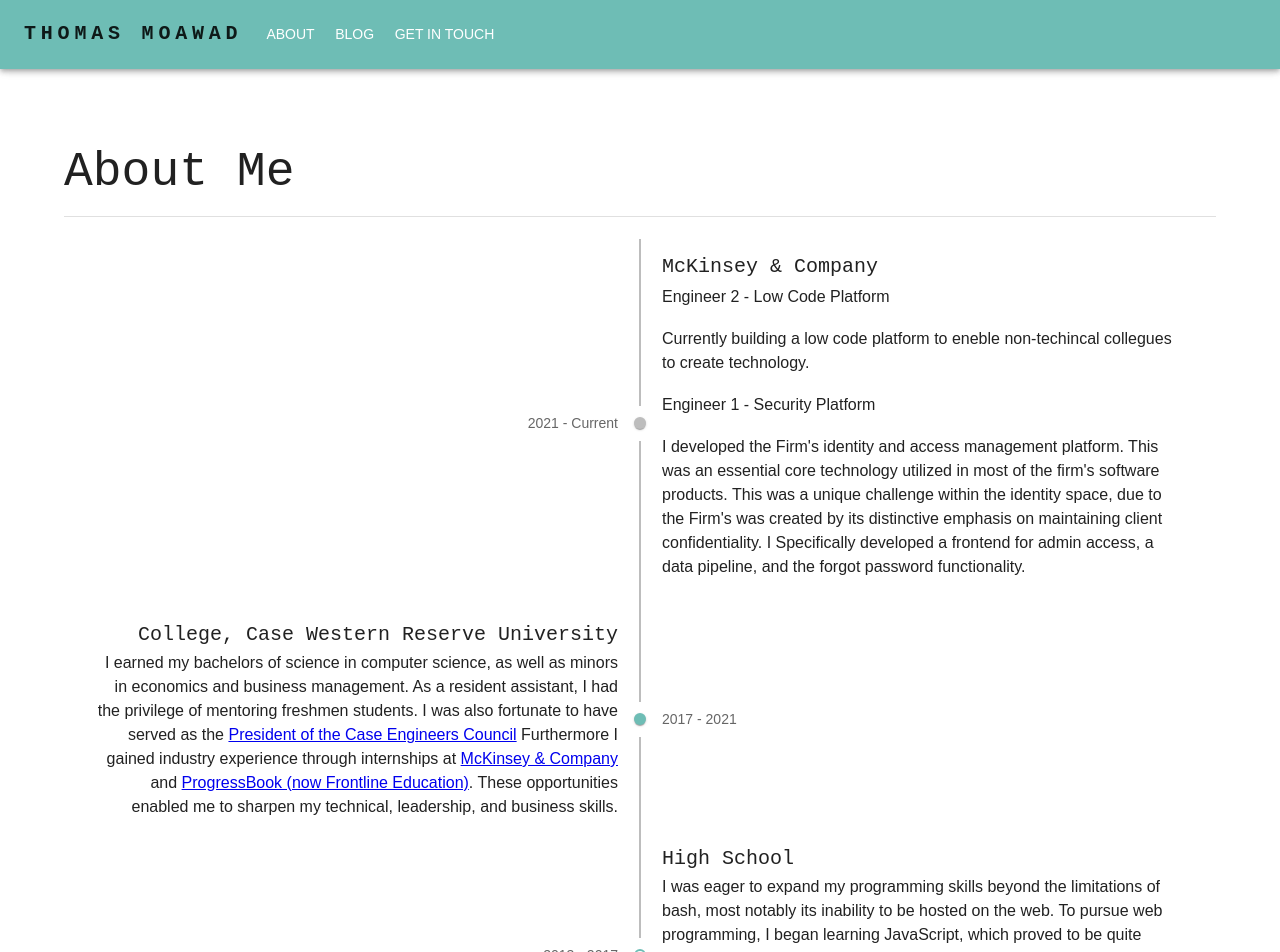
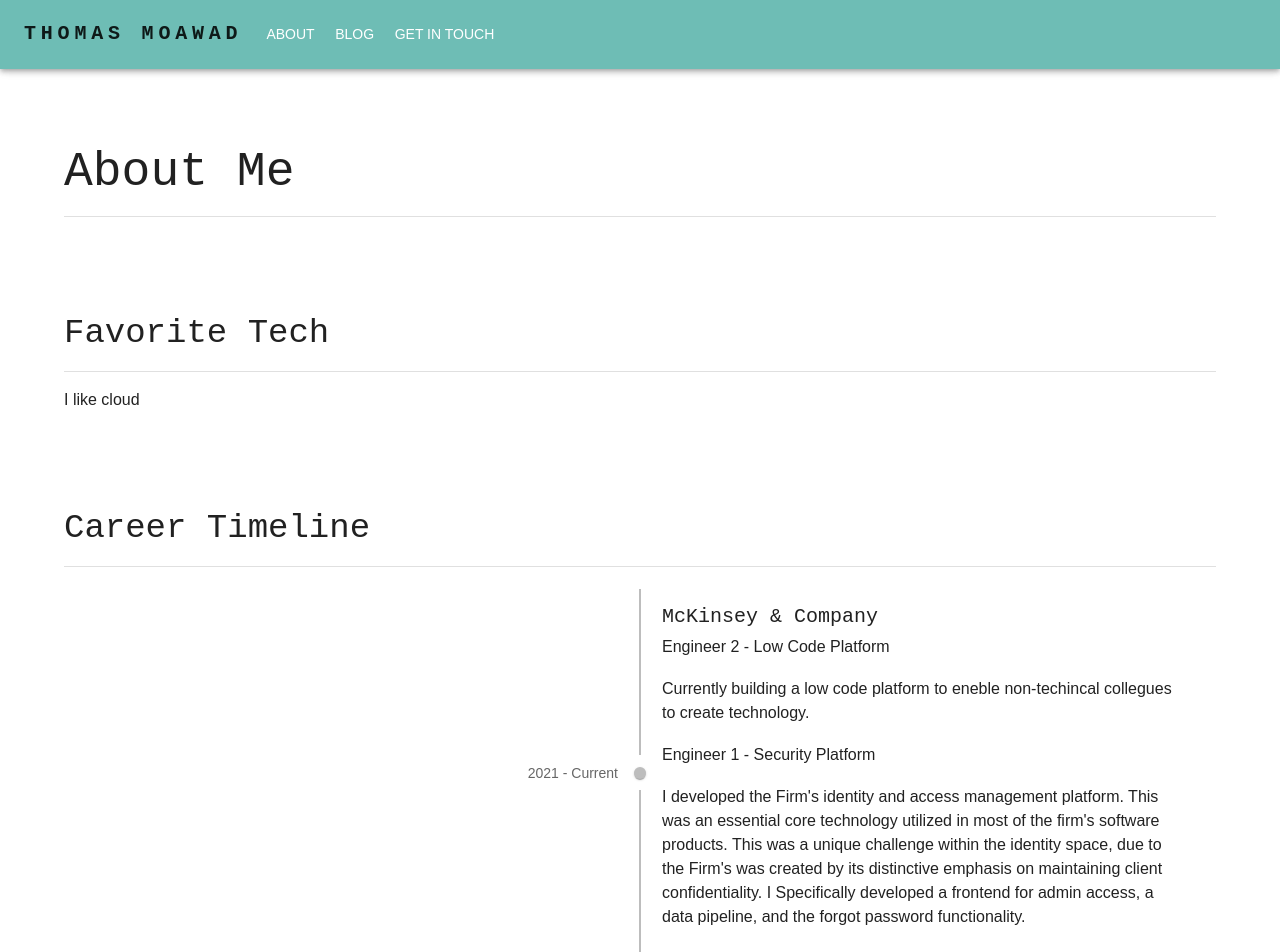
Before and after one commit to tjm165/portfolio, a React (Create React App) app in the folder frontend/: page /about in a window 1280 px wide. Shown: the top 952 px of the page. Built offline with nearby package versions, Linux system fonts and the light colour scheme.

Commit message:
Begin to add favorite tech

```diff
--- /dev/null
+++ b/frontend/src/components/common/section/SimpleSubSection.tsx
@@ -0,0 +1,42 @@
+import { Typography, Container, Grid, Box, Hidden } from "@mui/material";
+import MyDivider from "./MyDivider";
+import { Align } from "./SimpleSection";
+
+type PropTypes = {
+  headingText: string;
+  subHeadingText?: string;
+  children?: JSX.Element;
+};
+
+export default function SimpleSection({ headingText, children }: PropTypes) {
+  const alignHeading = Align.LEFT;
+  const gridContainerStyle: React.CSSProperties = {
+    paddingTop: "10vh",
+    alignItems: alignHeading,
+    justifyContent: alignHeading,
+  };
+
+  const headingStyle: React.CSSProperties = {
+    textAlign: alignHeading,
+  };
+
+  return (
+    <>
+      <Grid style={gridContainerStyle} container>
+        <Grid item style={headingStyle} sm={8}>
+          <Typography component="h1" variant="h4">
+            {headingText}
+          </Typography>
+        </Grid>
+      </Grid>
+      {children && (
+        <Grid>
+          <MyDivider />
+          <Grid item sm={8}>
+            <Box my={2}>{children}</Box>
+          </Grid>
+        </Grid>
+      )}
+    </>
+  );
+}
--- a/frontend/src/components/common/section/index.tsx
+++ b/frontend/src/components/common/section/index.tsx
@@ -1,4 +1,5 @@
 import HeroSection from "./HeroSection";
 import SimpleSection, { Align } from "./SimpleSection";
+import SimpleSubSection from "./SimpleSubSection";
 
-export { HeroSection, SimpleSection, Align };
+export { HeroSection, SimpleSection, SimpleSubSection, Align };
--- /dev/null
+++ b/frontend/src/components/pages/about/favoriteTech.tsx
@@ -0,0 +1,3 @@
+export default function FavoriteTech() {
+  return <div> I like cloud </div>;
+}
--- a/frontend/src/components/pages/about/index.tsx
+++ b/frontend/src/components/pages/about/index.tsx
@@ -1,69 +1,10 @@
 import { SimpleSection } from "../../common/section";
+import { SimpleSubSection } from "../../common/section";
 import Container from "@mui/material/Container";
-import Timeline from "@mui/lab/Timeline";
-import TimelineItem from "@mui/lab/TimelineItem";
-import TimelineSeparator from "@mui/lab/TimelineSeparator";
-import TimelineConnector from "@mui/lab/TimelineConnector";
-import TimelineContent from "@mui/lab/TimelineContent";
-import TimelineOppositeContent from "@mui/lab/TimelineOppositeContent";
-import TimelineDot from "@mui/lab/TimelineDot";
+import { useTitle } from "../../../hooks";
+import Timeline from "./timeline";
+import FavoriteTech from "./favoriteTech";
 import Typography from "@mui/material/Typography";
-import { useTitle } from "../../../hooks";
-import timelineItemsData from "./timelineItemsData";
-
-const colors = [undefined, "primary", "primary"];
-const variants = ["filled", "filled", "outlined"];
-
-function Record({ color, variant, date, title, paragraph, icon }: any) {
-  return (
-    <TimelineItem>
-      <TimelineOppositeContent
-        sx={{ m: "auto 0" }}
-        align="right"
-        variant="body2"
-        color="text.secondary"
-      >
-        {date}
-      </TimelineOppositeContent>
-      <TimelineSeparator>
-        <TimelineConnector />
-        <TimelineDot color={color} variant={variant}>
-          {icon}
-        </TimelineDot>
-        <TimelineConnector />
-      </TimelineSeparator>
-      <TimelineContent sx={{ py: "12px", px: 2 }}>
-        <Typography variant="h6" component="span">
-          {title}
-        </Typography>
-        <Typography>{paragraph}</Typography>
-      </TimelineContent>
-    </TimelineItem>
-  );
-}
-
-export function CustomizedTimeline() {
-  const getVariant = (i: any, list: any) => {
-    const index = i % list.length;
-    return list[index];
-  };
-
-  return (
-    <Timeline position="alternate">
-      {timelineItemsData
-        .slice()
-        .reverse()
-        .map((val, i) => (
-          <Record
-            key={i}
-            {...val}
-            color={getVariant(i, colors)}
-            variant={getVariant(i, variants)}
-          />
-        ))}
-    </Timeline>
-  );
-}
 
 export default function About() {
   const title = "About Me";
@@ -72,7 +13,15 @@ export default function About() {
   return (
     <Container maxWidth="lg">
       <SimpleSection headingText={title}>
-        <CustomizedTimeline />
+        <>
+          <SimpleSubSection headingText="Favorite Tech">
+            <FavoriteTech />
+          </SimpleSubSection>
+
+          <SimpleSubSection headingText="Career Timeline">
+            <Timeline />
+          </SimpleSubSection>
+        </>
       </SimpleSection>
     </Container>
   );
--- /dev/null
+++ b/frontend/src/components/pages/about/timeline.tsx
@@ -0,0 +1,66 @@
+import { SimpleSection } from "../../common/section";
+import Container from "@mui/material/Container";
+import Timeline from "@mui/lab/Timeline";
+import TimelineItem from "@mui/lab/TimelineItem";
+import TimelineSeparator from "@mui/lab/TimelineSeparator";
+import TimelineConnector from "@mui/lab/TimelineConnector";
+import TimelineContent from "@mui/lab/TimelineContent";
+import TimelineOppositeContent from "@mui/lab/TimelineOppositeContent";
+import TimelineDot from "@mui/lab/TimelineDot";
+import Typography from "@mui/material/Typography";
+import { useTitle } from "../../../hooks";
+import timelineItemsData from "./timelineItemsData";
+
+const colors = [undefined, "primary", "primary"];
+const variants = ["filled", "filled", "outlined"];
+
+function Record({ color, variant, date, title, paragraph, icon }: any) {
+  return (
+    <TimelineItem>
+      <TimelineOppositeContent
+        sx={{ m: "auto 0" }}
+        align="right"
+        variant="body2"
+        color="text.secondary"
+      >
+        {date}
+      </TimelineOppositeContent>
+      <TimelineSeparator>
+        <TimelineConnector />
+        <TimelineDot color={color} variant={variant}>
+          {icon}
+        </TimelineDot>
+        <TimelineConnector />
+      </TimelineSeparator>
+      <TimelineContent sx={{ py: "12px", px: 2 }}>
+        <Typography variant="h6" component="span">
+          {title}
+        </Typography>
+        <Typography>{paragraph}</Typography>
+      </TimelineContent>
+    </TimelineItem>
+  );
+}
+
+export default function CustomizedTimeline() {
+  const getVariant = (i: any, list: any) => {
+    const index = i % list.length;
+    return list[index];
+  };
+
+  return (
+    <Timeline position="alternate">
+      {timelineItemsData
+        .slice()
+        .reverse()
+        .map((val, i) => (
+          <Record
+            key={i}
+            {...val}
+            color={getVariant(i, colors)}
+            variant={getVariant(i, variants)}
+          />
+        ))}
+    </Timeline>
+  );
+}
```
